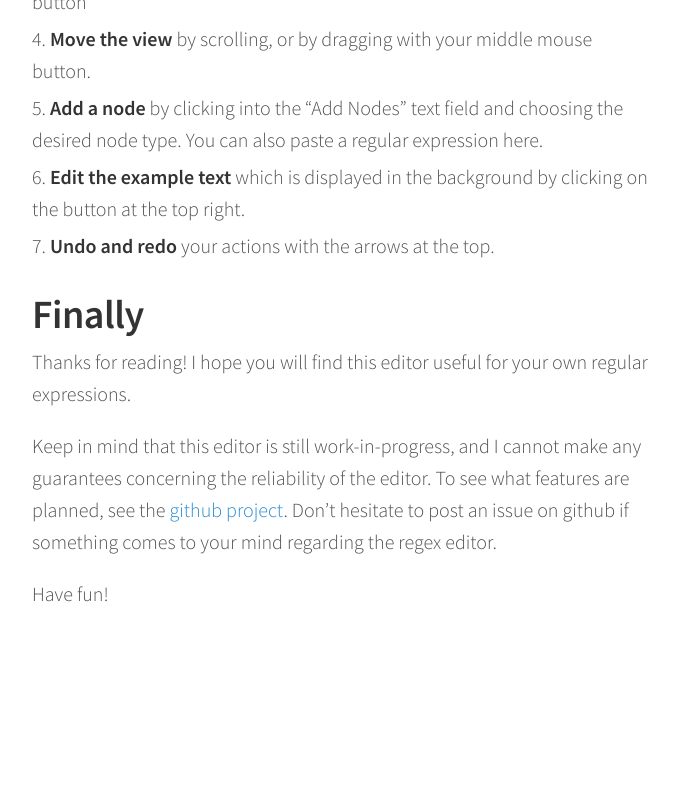
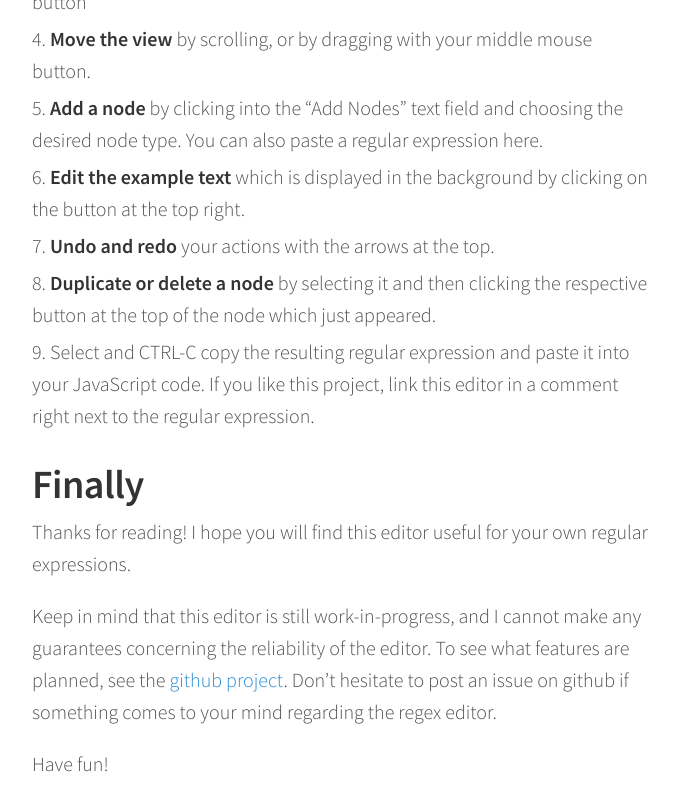
Before and after one commit to johannesvollmer/johannesvollmer.github.io, a Jekyll site: the page built from _posts/2019-07-25-announcing-regex-nodes.md, in a window 1280 px wide and 900 px high, scrolled down 2453 px. Shown: the top 811 px of the window, without its empty margins (348-1026 px from the left). Built offline with Jekyll 4.4.1, drawn with Linux system fonts in a browser that asks for light colours; before the commit the page ends 3183 px from its top, so only the background shows below that.

Commit message:
Add duplicate and delete hints

```diff
--- a/_posts/2019-07-25-announcing-regex-nodes.md
+++ b/_posts/2019-07-25-announcing-regex-nodes.md
@@ -86,6 +86,12 @@ on the interface design, I will explain the basic functionality here.
 1. __Edit the example text__ which is displayed in the background
    by clicking on the button at the top right.
 1. __Undo and redo__ your actions with the arrows at the top.
+1. __Duplicate or delete a node__ by selecting it and then clicking the
+   respective button at the top of the node which just appeared.
+1. Select and CTRL-C copy the resulting regular expression
+   and paste it into your JavaScript code.
+   If you like this project,
+   link this editor in a comment right next to the regular expression.
 
 
 # Finally
```
